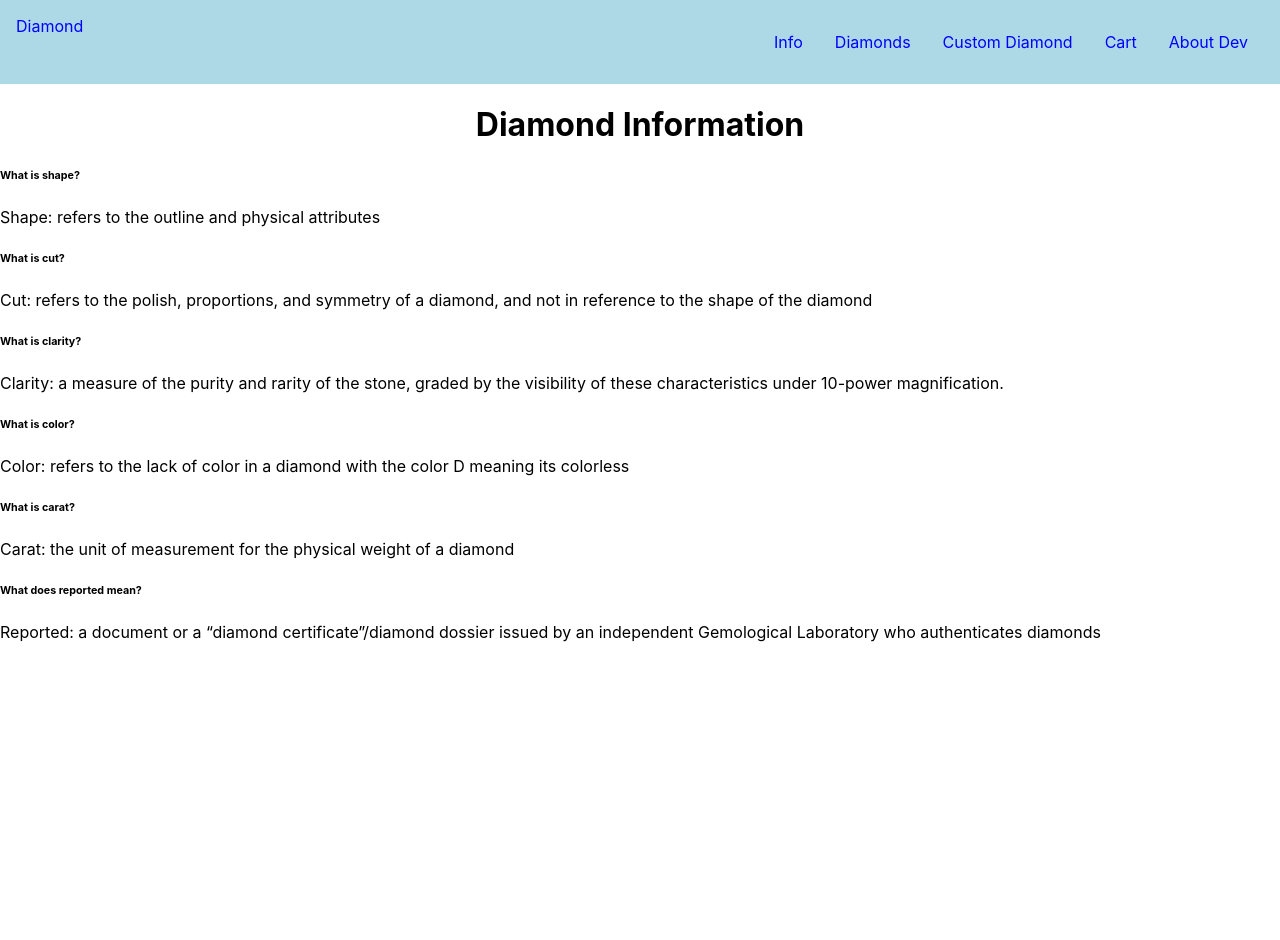
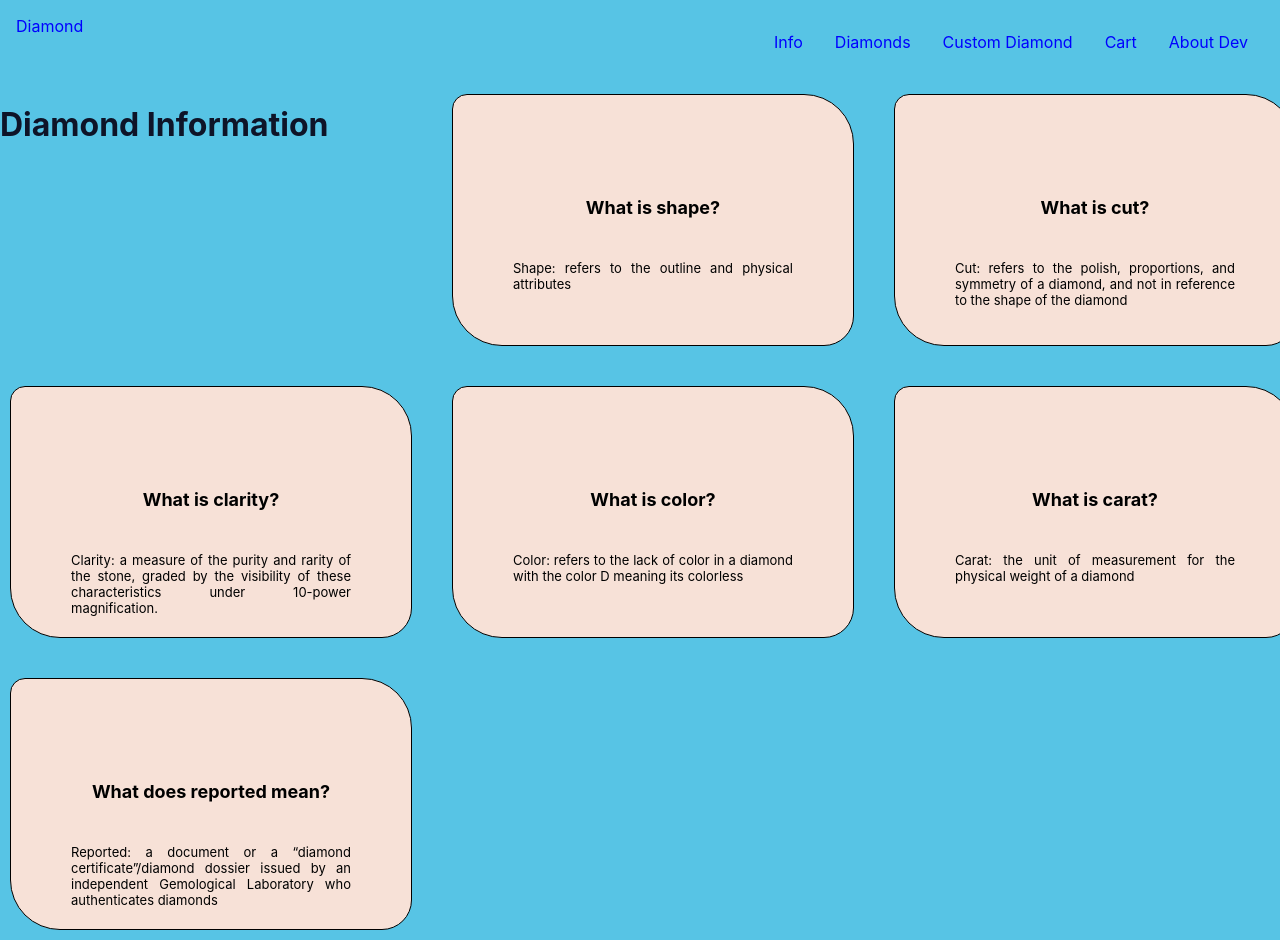
Before and after one commit to Yiannar/diamondspt2, a React (Create React App) app: page /diamonds/Info in a window 1280 px wide. Before the commit the page ends 800 px from the top, so only its background shows below. Built offline with nearby package versions, Linux system fonts and the light colour scheme; no server answers.

Commit message:
added card css to info page still working on it

```diff
--- a/src/componets/Diamond.js
+++ b/src/componets/Diamond.js
@@ -15,6 +15,9 @@ const Diamond =({diamond, setCart, cart})=>{
     }
 
 
+    function getPriceInDecimal(diamond) {
+        return (diamond.price / 100).toFixed(2);
+      }
 
 
     return(
@@ -26,7 +29,7 @@ const Diamond =({diamond, setCart, cart})=>{
 
                              <img src={diamond.image} alt='diamonds'></img>
 
-                            <h4>Price:{diamond.price}</h4>
+                            <h4>Price: ${getPriceInDecimal(diamond)}</h4>
 
                             <button onClick={()=> updatedCart(diamond)}>Add to Cart</button>
 
--- a/src/componets/NavBar.module.css
+++ b/src/componets/NavBar.module.css
@@ -1,5 +1,5 @@
 .nav{
-    background-color: #ADD8E6;
+    background-color:#57C4E5;
     color: white3smoke;
     display: flex;
     justify-content: space-between;
@@ -23,7 +23,7 @@
 }
 
 .nav li:hover{
-    background-color: #777;
+    background-color:#E278C1;
 }
 
 .nav li a:visited {
--- a/src/pages/Info.js
+++ b/src/pages/Info.js
@@ -1,5 +1,5 @@
 import React from 'react';
-// import './Info.css'
+import './InfoPage.css'
 
 const Info = () => {
     return (
--- /dev/null
+++ b/src/pages/InfoPage.css
@@ -0,0 +1,36 @@
+.diamond-info {
+    display: grid;
+    grid-template-columns: repeat(3, 1fr); /* 3 columns */
+    grid-gap: 20px; /* Gap between columns and rows */
+    background-color: #57C4E5;
+  }
+
+  h1{
+    text-align: left;
+    color: #0E1428;
+  }
+
+.card{
+    border: 1px solid black;
+    border-radius: 15px 50px 30px;
+    padding: 50px;
+    width: 300px;
+    height: 150px;
+    margin: 10px;
+    background-color: #F7E1D7;
+}
+
+.card-body{
+    text-align: justify;
+    padding: 10px;
+
+}
+
+.card-title{
+    font-size: large;
+    text-align: center;
+}
+
+.card-text{
+    font-size: small;
+}
--- a/src/pages/cards.module.css
+++ b/src/pages/cards.module.css
@@ -1,7 +1,7 @@
-.homeImg{
+/* .homeImg{
   width: 500px;
   height: 500px;
-}
+} */
 
 .cardGroup{
     display: flex;
```
